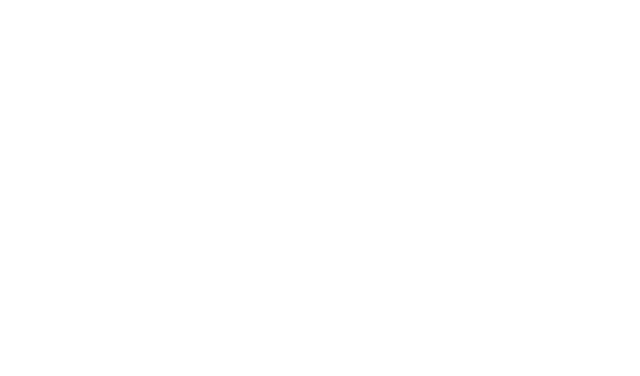
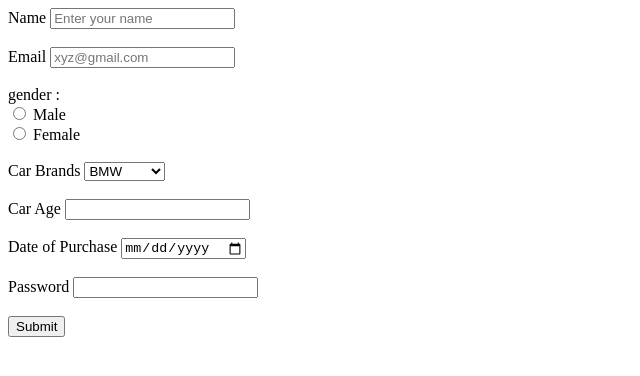
Before and after one commit to acciojob/car-insurance-form-Rajpal-26, a website: page main.html in a window 1280 px wide. Shown: the whole page, without its empty margins (0-640 px from the left). Drawn offline with Linux system fonts and the light colour scheme.

Commit message:
initial commit

```diff
--- a/main.html
+++ b/main.html
@@ -1,16 +1,38 @@
 <!DOCTYPE html>
 
 <html>
+  <head>
+    <link rel="stylesheet" href="styles.css" />
+  </head>
 
-<head>
-	<link rel="stylesheet" href="styles.css">
-</head>
-
-<body>
-	<!-- the entire body must be written by student -->
-    <script type="text/javascript" src="./script.js">
-</script>
-
-</body>
-
+  <body>
+    <!-- the entire body must be written by student -->
+    <script type="text/javascript" src="./script.js"></script>
+    <form action="" method="post">
+      <label for="name">Name</label>
+      <input type="text" id="#name" placeholder="Enter your name" required />
+      <br /><br />
+      <label for="email">Email</label>
+      <input type="text" placeholder="xyz@gmail.com" id="#email" required />
+      <br /><br />
+      <label for="gender">gender :</label><br />
+      <input type="radio" id="gender" name="gender" required />
+      <label for="text">Male</label><br />
+      <input type="radio" id="gender" name="gender" />
+      <label for="text">Female</label><br /><br />
+      <label for="car-brand">Car Brands</label>
+      <select name="cars" id="#cars">
+        <option value="BMW">BMW</option>
+        <option value="Audi">Audi</option>
+        <option value="Mercedez">Mercedez</option></select
+      ><br /><br />
+      <label for="">Car Age</label>
+      <input type="number" id="#carage" required /><br /><br />
+      <label for="dop">Date of Purchase</label>
+      <input type="date" id="#dop" required /><br /><br />
+      <label for="password">Password</label>
+      <input type="text" id="#password" required /><br /><br />
+      <button type="submit">Submit</button>
+    </form>
+  </body>
 </html>
```
